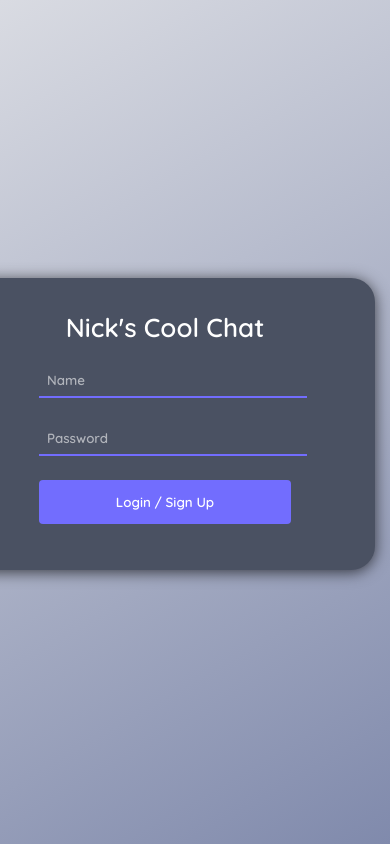
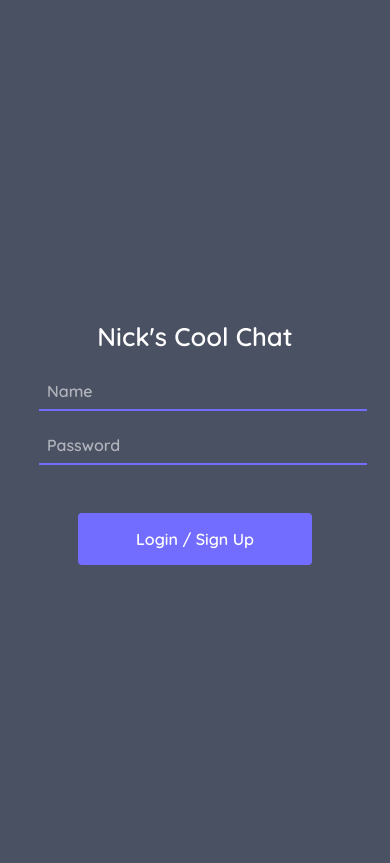
Before and after one commit to nickstanovic/typescript-chatengine, a Next.js app: page / in a window 390 px wide. Built offline with nearby package versions, Linux system fonts and the light colour scheme.

Commit message:
add mobile styling

```diff
--- a/src/styles/auth.css
+++ b/src/styles/auth.css
@@ -1,46 +1,57 @@
+html, body {
+  margin: 0;
+  padding: 0;
+  width: 100%;
+  height: 100%;
+}
+
 .background {
-  padding: 100px;
+  padding: 6.25rem;
   position: absolute;
-  top: 0px;
-  left: 0px;
-  width: calc(100vw - 200px);
-  height: calc(100vh - 200px);
+  top: 0;
+  left: 0;
+  width: calc(100% - 12.5rem);
+  height: calc(100% - 12.5rem);
   background: linear-gradient(150deg, #d9dbe2, #808aac 100%, #282d39 0);
 }
 
 .auth-container {
-  width: 420px;
-  height: 292px;
+  width: 26rem;
+  height: 18rem;
   position: relative;
-  top: calc(50vh - 144px - 100px);
-  left: calc(50vw - 240px - 100px);
+  margin: auto;
+  top: 50%;
+  transform: translateY(-50%);
   background-color: #4a5162;
-  border-radius: 24px;
-  box-shadow: 0 2px 15px rgb(0 0 0 / 68%);
+  border-radius: 1.5rem;
+  box-shadow: 0 0.125rem 0.9375rem rgb(0 0 0 / 68%);
+  padding-bottom: 1.2rem;
 }
 
 .auth-form {
-  padding-top: 33px;
+  padding-top: 1.75rem;
   width: 60%;
-  margin-left: 20%;
+  margin: 0 auto;
+  text-align: center;
 }
 
 .auth-title {
-  padding-bottom: 20px;
+  padding-bottom: 1.3rem;
   width: 100%;
   text-align: center;
   color: white;
-  font-size: 26px;
+  font-size: 1.6rem;
 }
 
 .text-input {
   width: 100%;
-  padding: 8px;
-  margin-bottom: 24px;
+  font-size: 1rem;
+  padding: 0.5rem;
+  margin-bottom: 1rem;
   background-color: #4a5162;
   outline: none;
-  border-width: 0px;
-  border-bottom: 2px solid #726dfe;
+  border-width: 0rem;
+  border-bottom: 0.125rem solid #726dfe;
   color: white;
 }
 
@@ -49,16 +60,42 @@
 }
 
 .submit-button {
-  width: 100%;
-  padding: 14px;
-  border-radius: 4px;
-  border-width: 0px;
+  display: inline-block;
+  justify-content: center;
+  align-items: center;
+  margin-top: 2rem;
+  padding: 1rem;
+  width: 75%;
+  text-align: center;
+  font-size: 1rem;
+  border-radius: 0.25rem;
+  border-width: 0rem;
   cursor: pointer;
   background-color: #726dfe;
   color: white;
   outline: none;
 }
 
-.submit-button::hover {
+.submit-button:hover {
   background-color: #938ffe;
 }
+
+@media (max-width: 768px) {
+  .background {
+    padding: 0;
+    width: 100%;
+    height: 100%;
+  }
+  .auth-container {
+    width: 100%;
+    height: 100%;
+    top: 0;
+    border-radius: 0;
+    transform: none;
+  }
+  .auth-form {
+    padding-top: 20rem;
+    width: 80%;
+    margin-left: 10%;
+  }
+}
--- a/src/styles/chats.css
+++ b/src/styles/chats.css
@@ -162,3 +162,33 @@
   background-color: white !important;
   border-radius: 0px !important;
 }
+
+@media screen and (max-width: 768px) {
+  .ce-chat-engine {
+    height: 100%
+  }
+
+  .ce-feed-container {
+    height: 100%;
+    padding: 10;
+  }
+
+  .ce-chat-view {
+    height: 100%
+  }
+
+  .ce_message-bubble {
+   padding: 3rem
+  }
+
+  .ce-chat-title {
+    background-color: #4a5162 !important;
+  }
+
+  #ce-social-msg-form-container {
+    position: fixed !important;
+    bottom: 0px;
+    width: 100%;
+    background-color: white;
+  }
+}
```
